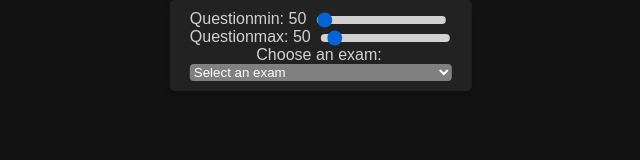
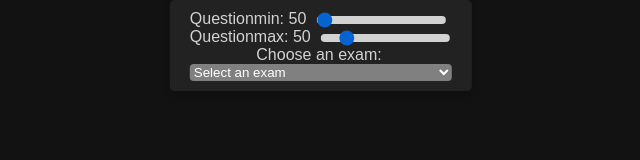
Before and after one commit to ThorD125/3-t.in-old-quiz-site, a plain HTML site: page index.html in a window 1280 px wide. Shown: the full height of the page, 319-959 px from the left. Drawn offline with Linux system fonts and the light colour scheme.

Commit message:
Update index.html

```diff
--- a/index.html
+++ b/index.html
@@ -17,7 +17,7 @@
         <input type="range" id="rangeSliderMin" step="50" min="0" max="1000" value="0">
         <br>
         <label for="rangeSliderMax">Questionmax: <span id="sliderValueMax">50</span></label>
-        <input type="range" id="rangeSliderMax" step="50" min="50" max="1000" value="100">
+        <input type="range" id="rangeSliderMax" step="50" min="50" max="1000" value="200">
       </div>
       <label for="exam-selection">Choose an exam:</label>
       <select id="exam-selection">
```
